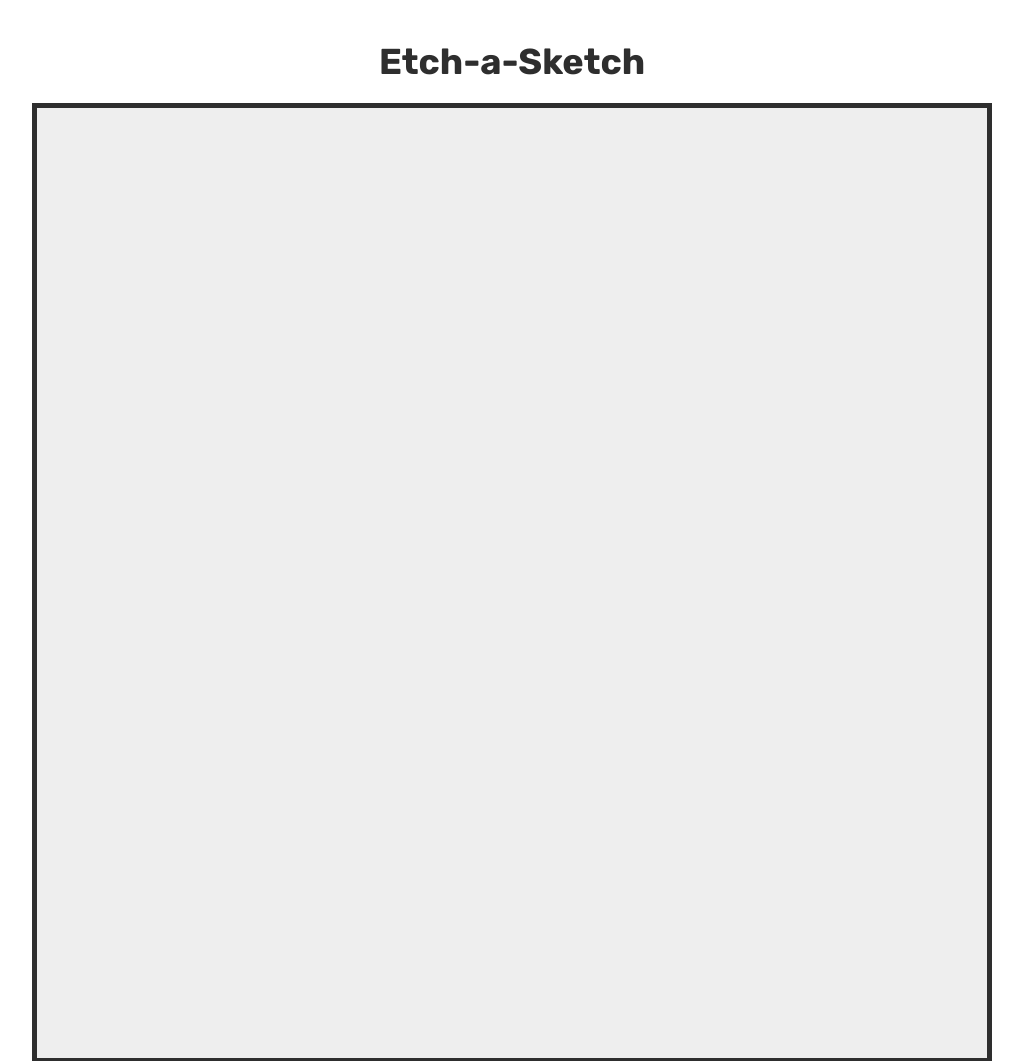
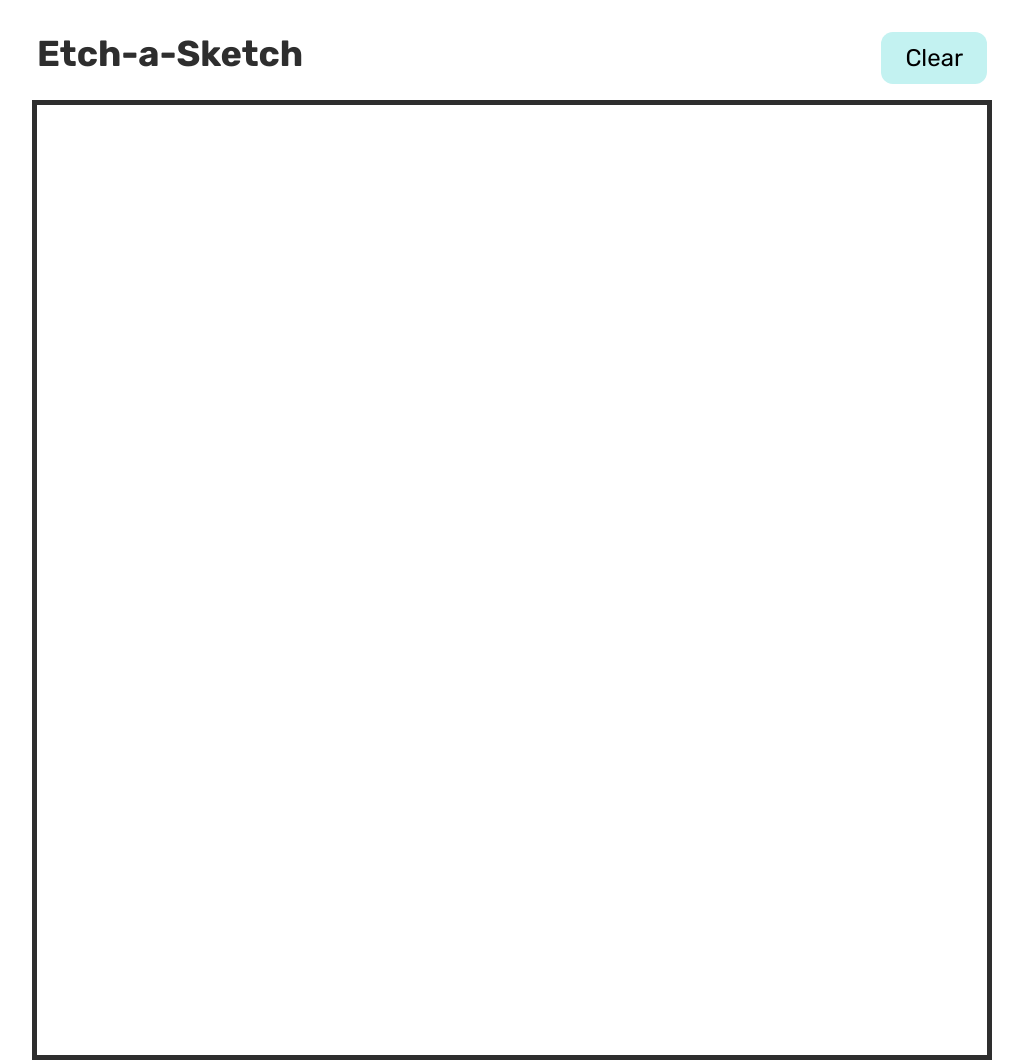
Before and after one commit to qchan727/Etch-a-Sketch, a plain HTML site: page index.html in a window 1280 px wide. Shown: the whole page, without its empty margins (128-1151 px from the left). Drawn offline with Linux system fonts and the light colour scheme.

Commit message:
added a clear button

```diff
--- a/index.html
+++ b/index.html
@@ -10,8 +10,13 @@
 </head>
 
 <body>
-   <h1 class="heading-primary">Etch-a-Sketch</h1>
-   <div class="container"></div>
+   <div class="container">
+      <h1 class="heading-primary">Etch-a-Sketch</h1>
+      <div class="controls">
+         <button class="btn btn--clear">Clear</button>
+      </div>
+   </div>
+   <div class="grid"></div>
 </body>
 
 </html>
--- a/script.js
+++ b/script.js
@@ -1,12 +1,13 @@
 "use strict";
 
-const container = document.querySelector(".container");
-const SIZE = 36;
+const grid = document.querySelector(".grid");
+const btnClear = document.querySelector(".btn--clear");
+const SIZE = 100;
 
 for (let i = 0; i < SIZE; i++) {
    const row = document.createElement("div");
    row.classList.add("row");
-   container.appendChild(row);
+   grid.appendChild(row);
 }
 
 const rows = document.querySelectorAll(".row");
@@ -34,7 +35,6 @@
 
 function handleMouseMove(event) {
    if (isDrawing) {
-      console.log("mousemove");
       const cell = event.target;
       if (cell.classList.contains("square")) {
          cell.classList.add("square--colored");
@@ -42,6 +42,15 @@
    }
 }
 
-container.addEventListener("mousedown", handleMouseDown);
-container.addEventListener("mouseup", handleMouseUp);
-container.addEventListener("mouseover", handleMouseMove);
+grid.addEventListener("mousedown", handleMouseDown);
+grid.addEventListener("mouseup", handleMouseUp);
+grid.addEventListener("mouseover", handleMouseMove);
+
+const squares = document.querySelectorAll(".square");
+btnClear.addEventListener("click", () => {
+   squares.forEach((square) => {
+      if (square.classList.contains("square--colored")) {
+         square.classList.remove("square--colored");
+      }
+   });
+});
--- a/style.css
+++ b/style.css
@@ -17,13 +17,31 @@
 }
 
 .heading-primary {
-   margin-top: 4rem;
    font-size: 3.6rem;
-   margin-bottom: 2rem;
    color: #2e2e2e;
 }
 
 .container {
+   margin: 0 auto;
+   width: 95rem;
+   margin-top: 3.2rem;
+   margin-bottom: 1.6rem;
+   display: flex;
+   justify-content: space-between;
+   gap: 3.2rem;
+}
+
+.btn {
+   font-family: inherit;
+   font-size: 2.4rem;
+   border: none;
+   padding: 1.2rem 2.4rem;
+   background-color: #c3f2f1;
+   border-radius: 1.2rem;
+   cursor: pointer;
+}
+
+.grid {
    margin: 0 auto;
    width: 96rem;
    height: 96rem;
@@ -39,7 +57,7 @@
 }
 
 .square {
-   background-color: #eee;
+   background-color: #fff;
    flex: 1;
 }
 
```
